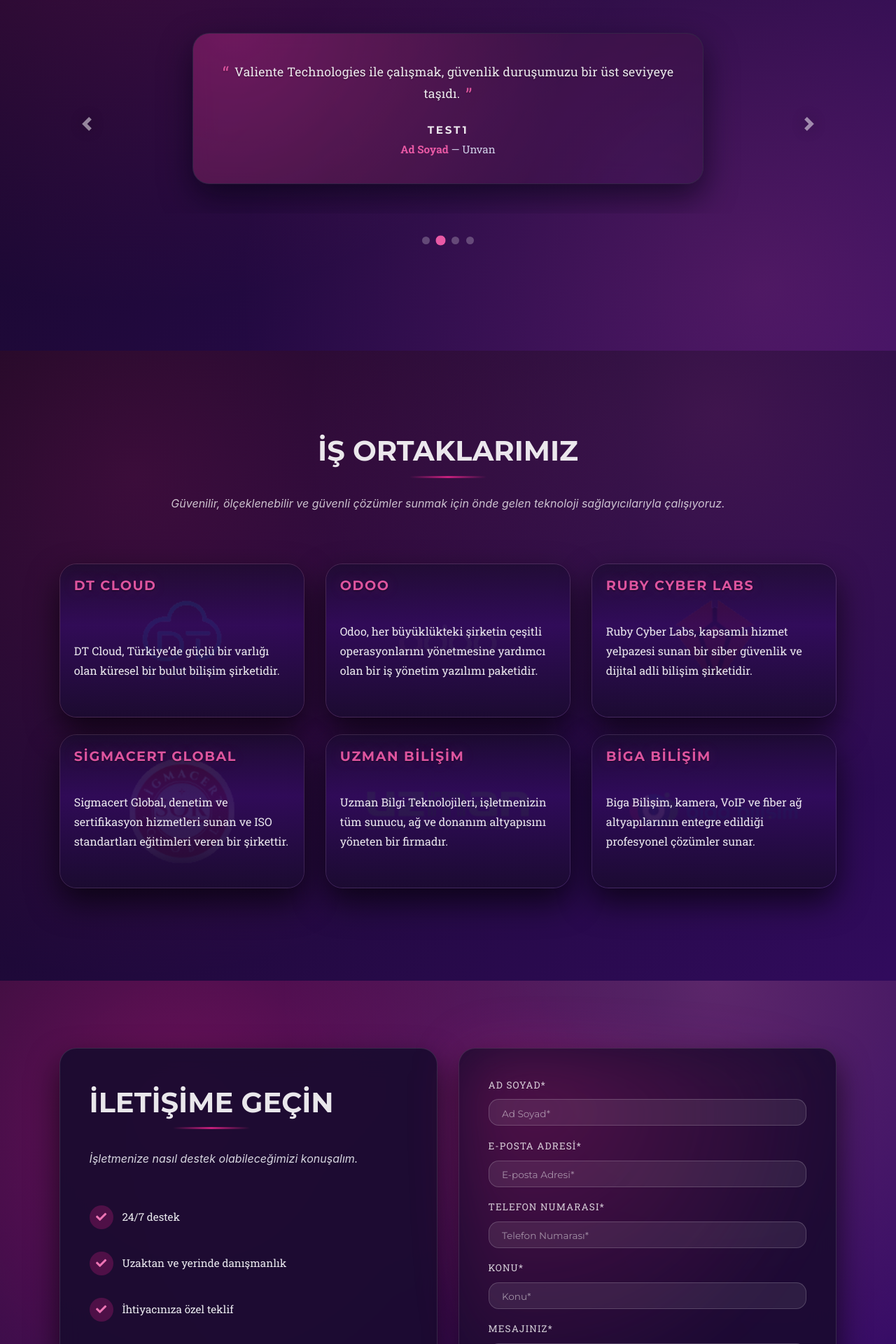
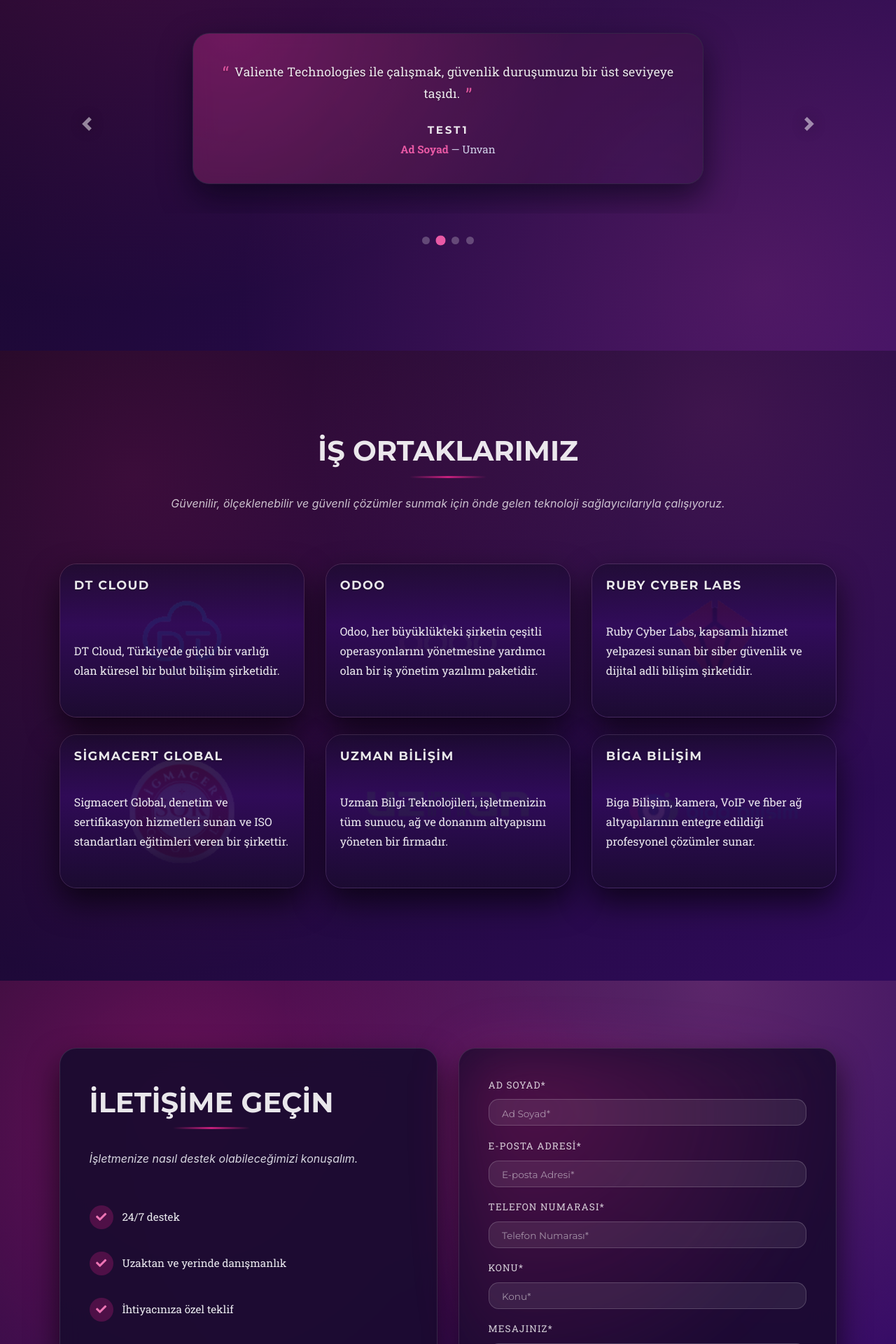
Before and after one commit to ValienteTechnologies/ValienteTechnologies.github.io, a Jekyll site: the page built from index.md, in a window 1280 px wide. Shown: the part 3999-5919 px from the top of the page at 70% size. Built offline with Jekyll 4.4.1, drawn with Linux system fonts in a browser that asks for light colours; some web fonts are replaced.

Commit message:
change partner titles

```diff
--- a/_sass/layout/_partners.scss
+++ b/_sass/layout/_partners.scss
@@ -106,14 +106,14 @@
   }
 
   .partner-card__title {
-    font-size: 1.15rem;
+    font-size: 1.05rem;
     font-weight: 700;
     letter-spacing: 0.08em;
     text-transform: uppercase;
     margin: 0;
     line-height: 1.2;
-    color: rgba($valiente-rose, 0.95);
-    text-shadow: 0 1px 2px rgba(0, 0, 0, 0.5), 0 0 20px rgba($valiente-rose, 0.2);
+    color: var(--color-text-on-dark);
+    text-shadow: 0 1px 2px rgba(0, 0, 0, 0.4);
     @include heading-font;
     flex: 1 1 auto;
     min-width: 0;
@@ -151,7 +151,7 @@
     }
 
     .partner-card__title {
-      font-size: 1rem;
+      font-size: 0.95rem;
       letter-spacing: 0.06em;
     }
 
@@ -170,7 +170,7 @@
     }
 
     .partner-card__title {
-      font-size: 1.2rem;
+      font-size: 1.1rem;
     }
   }
 }
```
